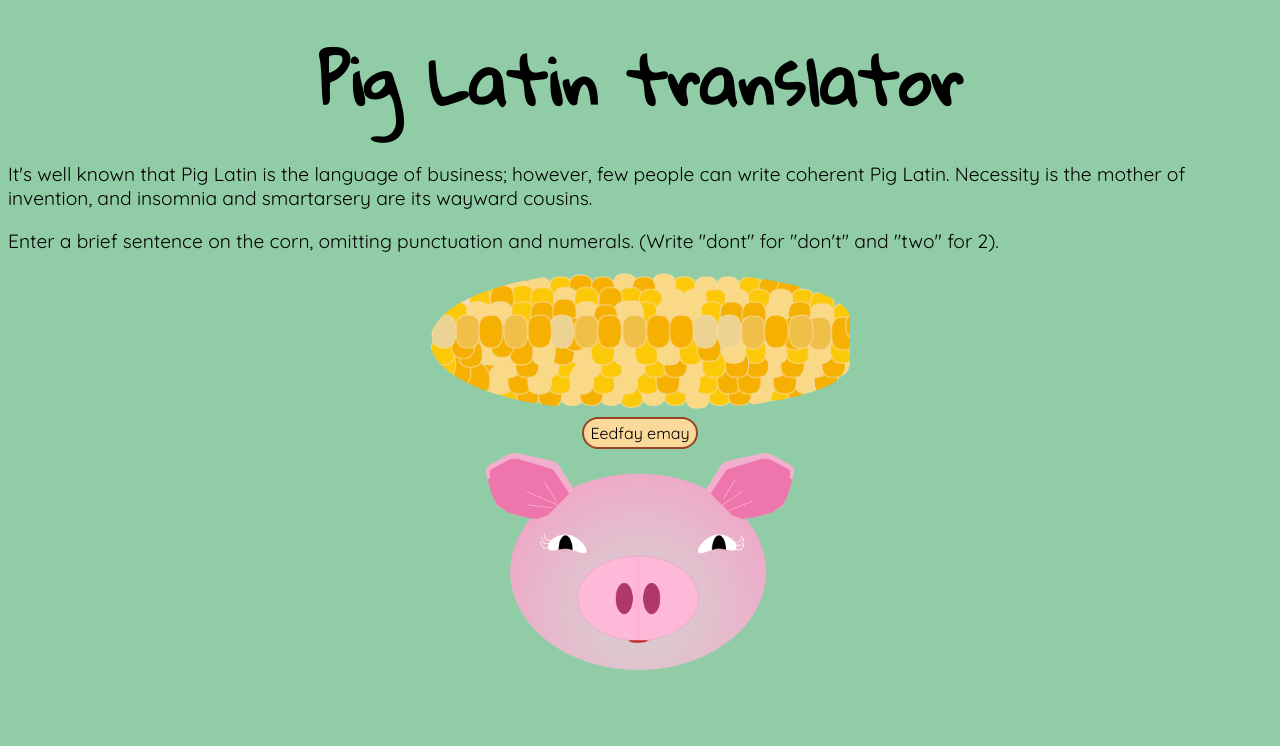
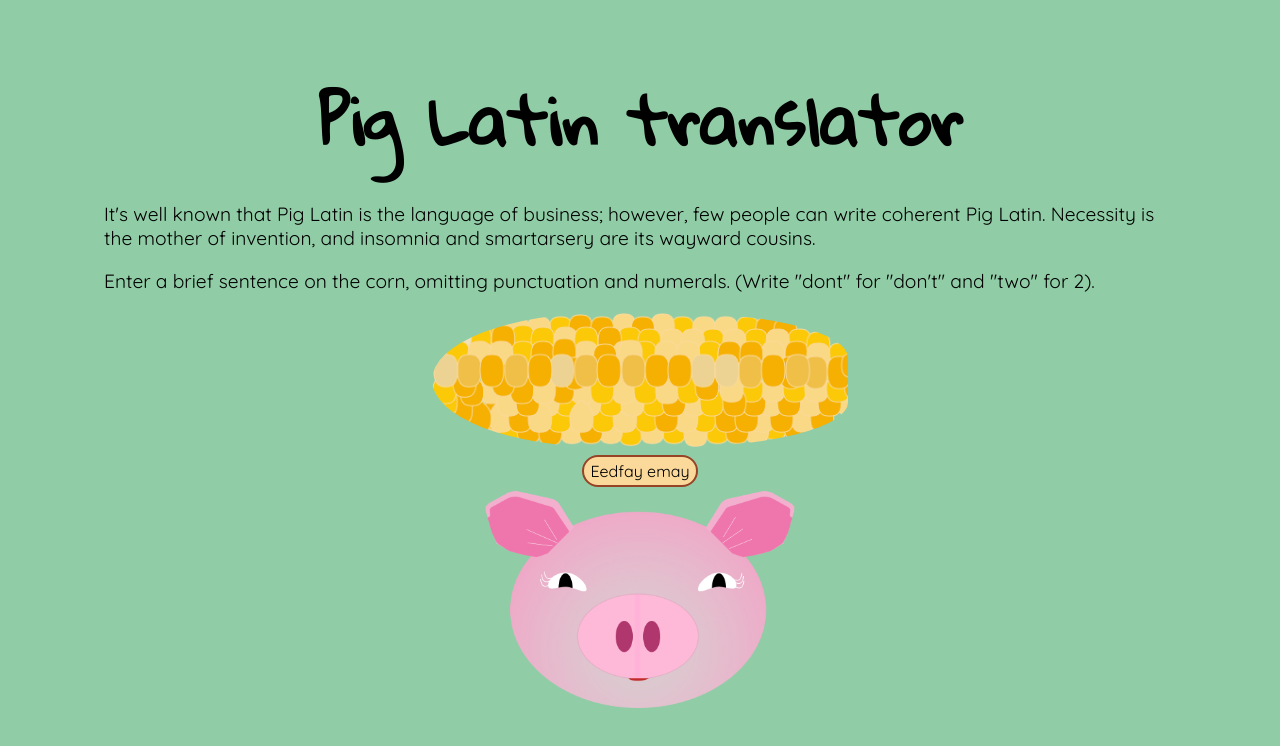
Before and after one commit to ihatetoast/piglatin, a website: page index.html in a window 1280 px wide. Drawn offline with nearby package versions, Linux system fonts and the light colour scheme.

Commit message:
added padding. fixed style best practices issues

```diff
--- a/index.html
+++ b/index.html
@@ -2,7 +2,7 @@
 <html>
 <head>
 	<meta charset="utf-8">
-	<link rel="stylesheet" type="text/css" href="styles/main.css">
+	<link rel="stylesheet" type="text/css" href="styles/style.css">
 	<title>Pig Latin</title>
 </head>
 <body>
@@ -19,7 +19,7 @@
 			<!-- ************************* -->
 			<div class="row">
 				<div class="corn_whole">
-					<input type="text" id="translateInput">
+					<input type="text" id="translateInput" class="translateInput">
 				</div>
 				<button id="translateButt">Eedfay emay</button>
 			</div>
@@ -27,14 +27,14 @@
 			<!--       PIG FACES           -->
 			<!-- ************************* -->
 			<div class="row pigCode">
-				<img id="pigCode" src="./images/pig_mouth_shut.png" />
+				<img id="pigCode" class="pigCodeImg" src="./images/pig_mouth_shut.png" alt="pig face with mouth shut"/>
 			</div>
 			<!-- ************************* -->
 			<!--  RESULT AND AGAIN BUTTON  -->
 			<!-- ************************* -->
 			<div class="row">
-				<div id="corn_bite">
-					<div id="translationText"></div>
+				<div id="corn_bite" class="corn_bite">
+					<div id="translationText" class="translationText"></div>
 				</div>
 				<div>
 					<button id="clearButt">Againyay</button>
--- a/styles/main.scss
+++ /dev/null
@@ -1,79 +0,0 @@
-@import url('https://fonts.googleapis.com/css?family=Gloria+Hallelujah|Quicksand');
-*{
-	font-family: 'Quicksand', sans-serif;
-}
-body {
-  background-color: #90CDA6;
-}
-input{
-  // background-color: transparent;
-  background: #90CDA6;
-  background-image: url(../images/corn_whole.png);
-  background-repeat: no-repeat;
-  cursor: pointer;
-  background-size: cover;
-}
-section{
-  text-align: center;
-}
-h1{
-  text-align: center;
-  font-size: 4em;
-  font-family: 'Gloria Hallelujah', cursive;
-  margin: 0 auto;
-}
-p{
-	font-size: 1.2em;
-}
-button {
-  text-align: center;
-  height: 2em;
-  background: #FAD99A;
-  font-size: 1em;
-  border: 2px solid #974326;
-  -moz-border-radius:    2em;
-  -webkit-border-radius: 2em;
-  border-radius:         2em;
-}
-button:hover{
-    background-color: #F5B001;
-    cursor: pointer;
-}
-.intro{
-  margin: 1em auto;
-}
-.row{
-	text-align: center;
-}
-#translateInput {
-  width: 26em;
-  height: 8.4em;
-  font-size: 1em;
-  border: none;
-  border-radius: 50% 50% 50% 50%/ 60% 40% 40% 60%;
-  text-align: center;
-}
-.corn_whole{
-  // background-image: url(../images/corn_whole.png);
-  background-repeat: no-repeat;
-  margin: 0.5em 2em;
-
-}
-#corn_bite{
-  display: inline-block;
-
-}
-#translationText {
-  font-size: 2em;
-  text-align: left;
-  width: 13em;
-	}
-
-
-.pigCode  {
-
-margin: 0 11em;
-}
-#pigCode {
-	width: 20em;
-}
--- /dev/null
+++ b/styles/style.scss
@@ -0,0 +1,87 @@
+@import url("https://fonts.googleapis.com/css?family=Gloria+Hallelujah|Quicksand");
+* {
+  box-sizing: border-box;
+  font-family: 'Quicksand', sans-serif;
+  }
+
+body {
+  background-color: #90CDA6;
+  padding: 2em;
+}
+
+input {
+  background: #90CDA6;
+  background-image: url(../images/corn_whole.png);
+  background-repeat: no-repeat;
+  background-size: cover;
+  cursor: pointer;
+ }
+
+section {
+  text-align: center; }
+
+h1 {
+  font-family: 'Gloria Hallelujah', cursive;
+  font-size: 4em;
+  margin: 0 auto;
+  text-align: center;
+}
+
+p {
+  font-size: 1.2em; }
+
+button {
+  background: #FAD99A;
+  border: 2px solid #974326;
+  -moz-border-radius: 2em;
+  -webkit-border-radius: 2em;
+  border-radius: 2em;
+  font-size: 1em;
+  height: 2em;
+  text-align: center;
+
+  }
+
+button:hover {
+  background-color: #F5B001;
+  cursor: pointer; }
+
+.intro {
+  margin: 1em auto;
+  padding: 0 4em;
+}
+
+.row {
+  text-align: center; }
+
+.translateInput {
+  border: none;
+  border-radius: 50% 50% 50% 50%/ 60% 40% 40% 60%;
+  font-size: 1em;
+  height: 8.4em;
+  text-align: center;
+  width: 26em;
+}
+
+
+
+
+.corn_whole {
+  background-repeat: no-repeat;
+  margin: 0.5em 2em; }
+
+.corn_bite {
+  display: inline-block; }
+
+.translationText {
+  font-size: 2em;
+  text-align: left;
+  width: 13em; }
+
+.pigCode {
+  margin: 0 11em; }
+
+.pigCodeImg {
+  width: 20em; }
+
+/*# sourceMappingURL=main.css.map */
```
Also changed, not shown: styles/style.css, 1 other file.
